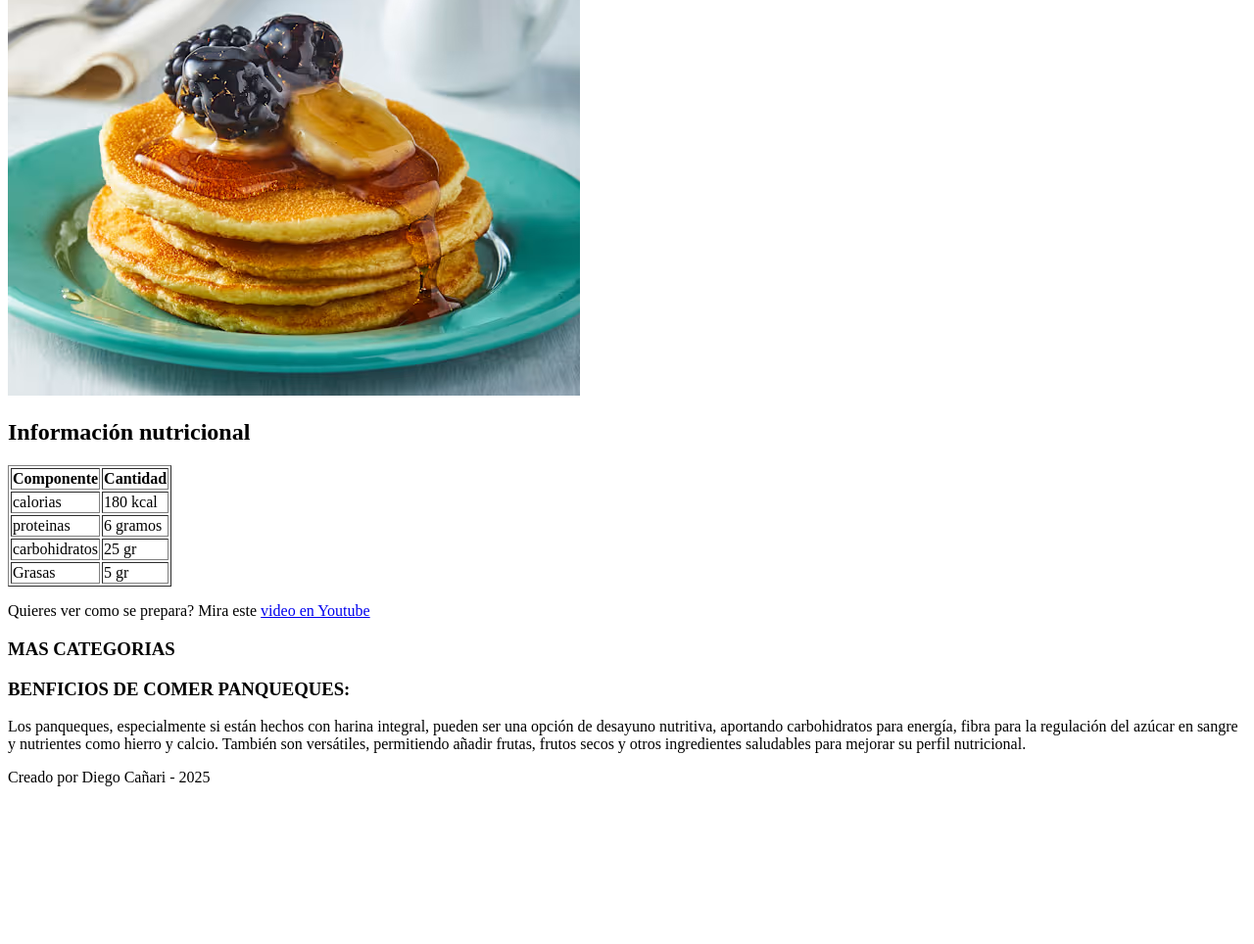
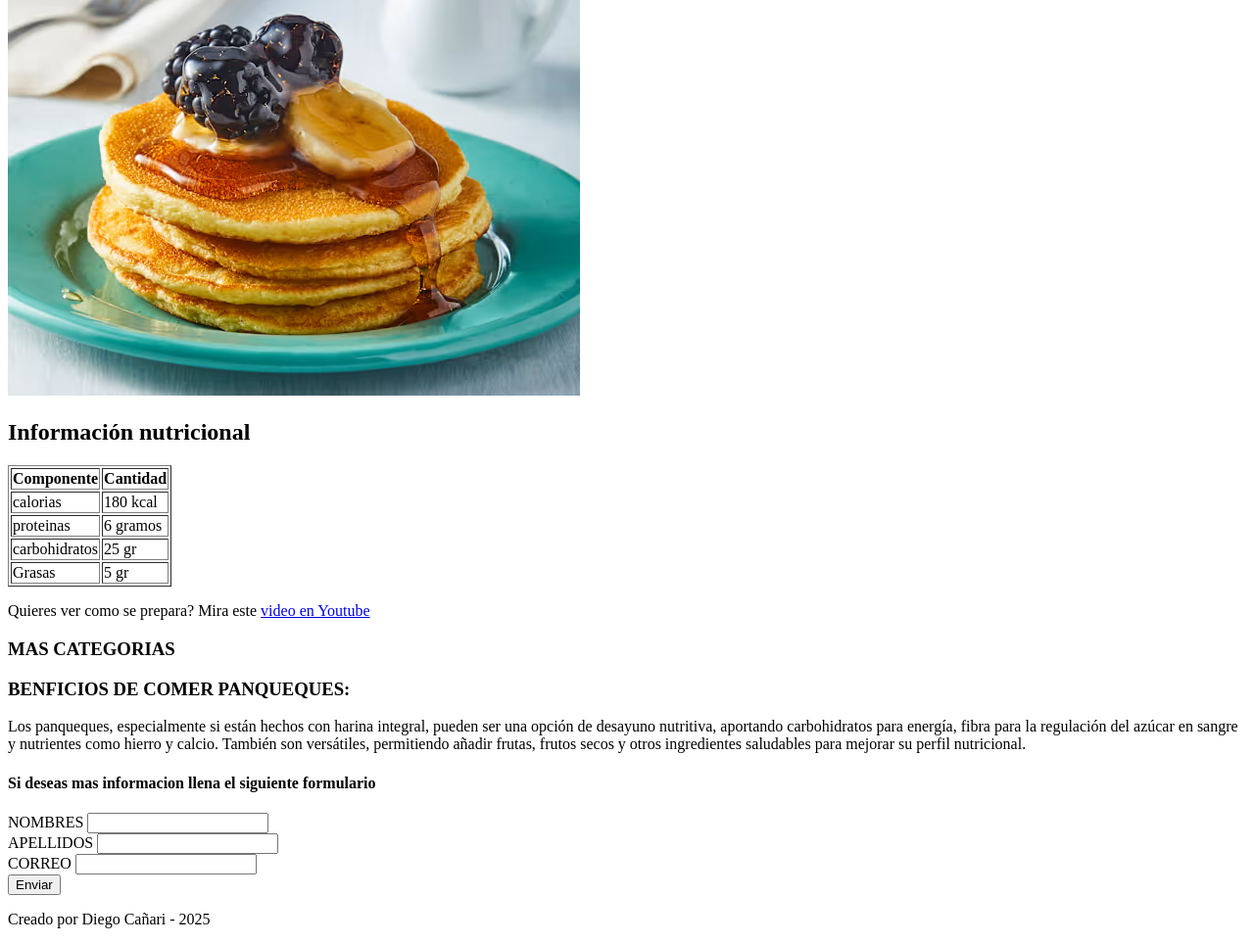
Before and after one commit to Mauzick/receta-panqueques, a plain HTML site: page index.html in a window 1280 px wide. Shown: the part 590-1554 px from the top of the page at 98% size. Before the commit the page ends 1409 px from the top, so only its background shows below. Drawn offline with Linux system fonts and the light colour scheme.

Commit message:
Se agregó un formulario

```diff
--- a/index.html
+++ b/index.html
@@ -63,7 +63,19 @@
     <H3>BENFICIOS DE COMER PANQUEQUES:</H3>
     <p>Los panqueques, especialmente si están hechos con harina integral, pueden ser una opción de desayuno nutritiva, aportando carbohidratos para energía, fibra para la regulación del azúcar en sangre y nutrientes como hierro y calcio. También son versátiles, permitiendo añadir frutas, frutos secos y otros ingredientes saludables para mejorar su perfil nutricional. </p>
 
-
+   <h4>Si deseas mas informacion llena el siguiente formulario</h4>
+   <form>
+        <label for="name">NOMBRES</label>
+        <input type="text" id="name" name="name">
+        <br>
+        <label for="apelidos">APELLIDOS</label>
+        <input type="text" id="apellidos" name="apellidos">
+        <br>
+        <label for="correo">CORREO</label>
+        <input type="text" id="correo"name="correo">
+        <br>
+        <input type="submit" value="Enviar">
+   </form>
 
 
     <footer>
```
